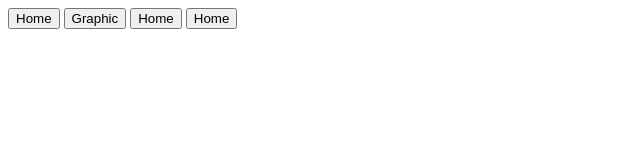
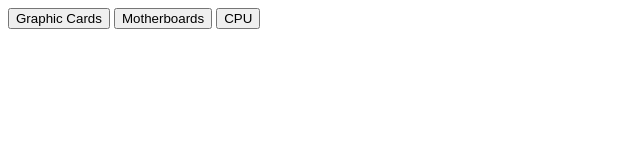
Before and after one commit to borgarc/store-with-express, a website: page views/index.html in a window 1280 px wide. Shown: the whole page, without its empty margins (0-640 px from the left). Drawn offline with Linux system fonts and the light colour scheme.

Commit message:
Didnt save last commit

```diff
--- a/views/index.html
+++ b/views/index.html
@@ -6,11 +6,11 @@
         <meta name="viewport" content="width=device-width, initial-scale=1">
     </head>
     <body>
-        <div class='tab'>
-            <button class='tablinks'>Home</button>
-            <button class='tablinks'>Graphic </button>
-            <button class='tablinks'>Home</button>
-            <button class='tablinks'>Home</button>
+        <div id="nav-tab" class="tab">
+            <button class="tablinks">Graphic Cards</button>
+            <button class="tablinks">Motherboards</button>
+            <button class="tablinks">CPU</button>
         </div>
+        <div class="tabcontent"></div>
     </body>
 </html>
```
